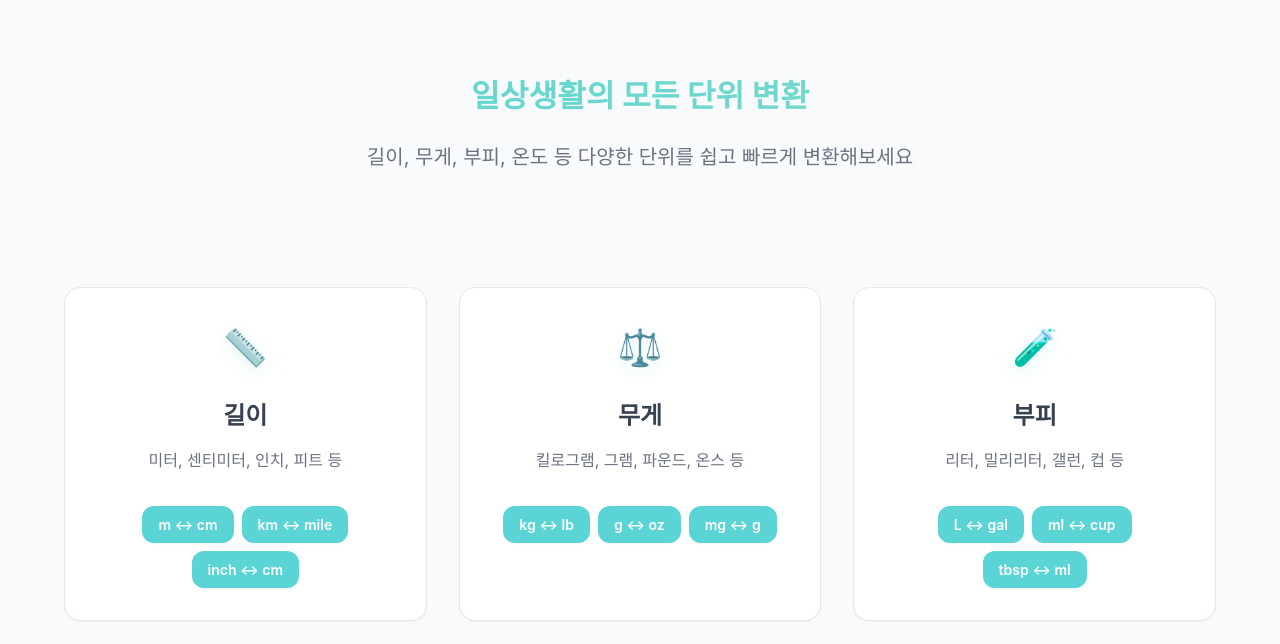
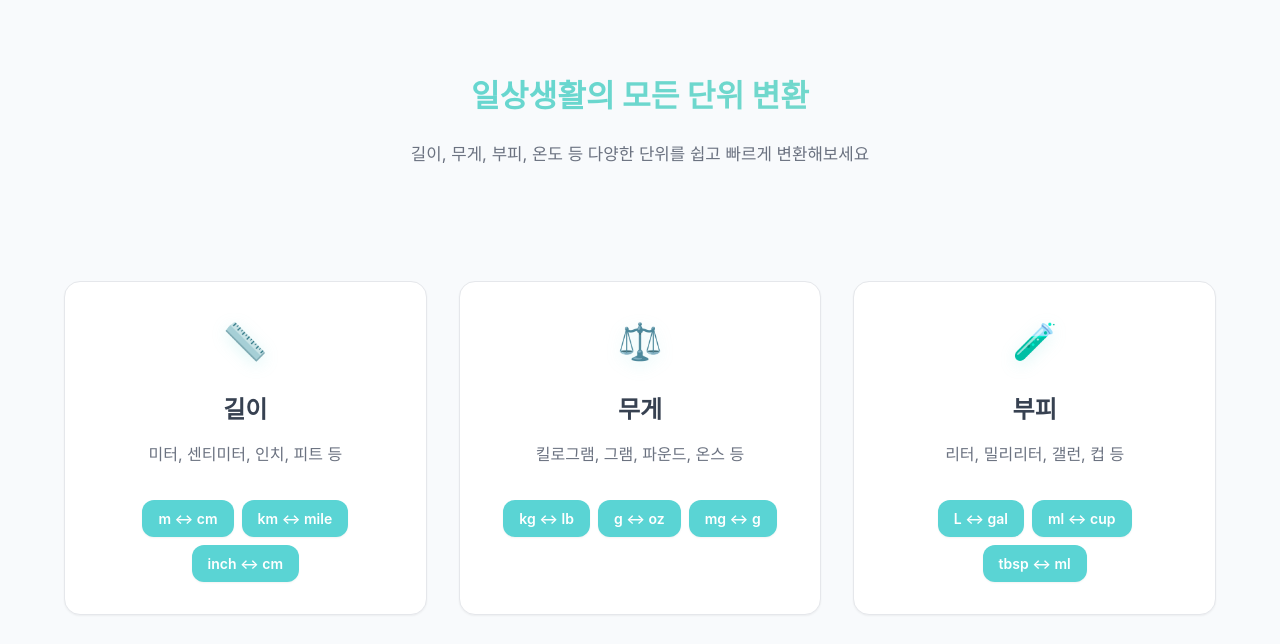
Before and after one commit to seunglover/unit-converter, a website: page index.html in a window 1280 px wide. Shown: the part 86-730 px from the top of the page. Drawn offline with Linux system fonts and the light colour scheme.

Commit message:
메인 hero-description(길이, 무게, 부피, 온도 등...) 폰트 크기 2pt 축소

```diff
--- a/css/style.css
+++ b/css/style.css
@@ -328,7 +328,7 @@ body {
 }
 
 .hero-description {
-    font-size: var(--font-size-xl);
+    font-size: 1.05rem;
     color: var(--text-secondary);
     max-width: 600px;
     margin: 0 auto;
```
